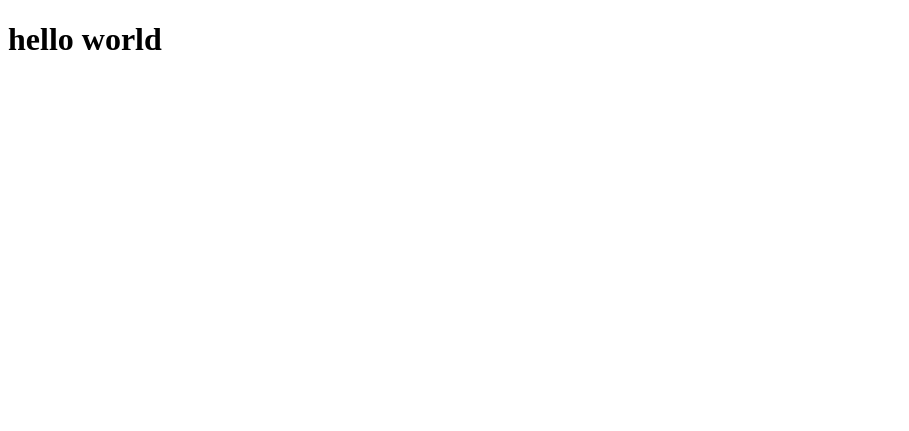
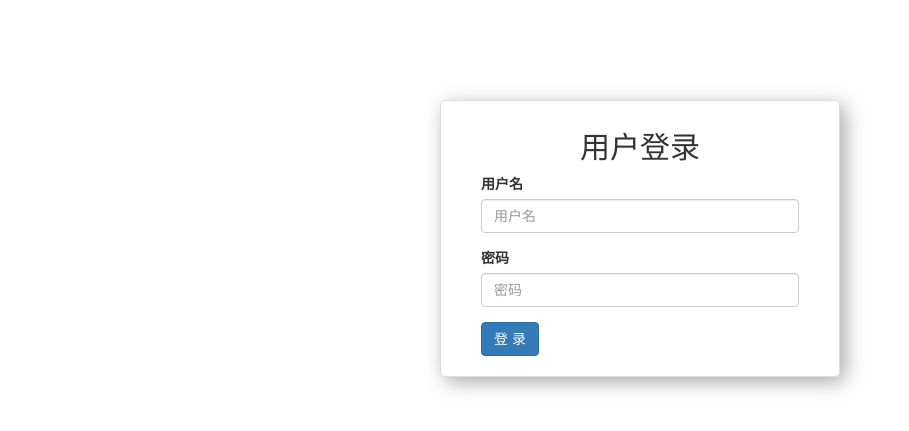
Before and after one commit to godd88/v2_django, a Django app: page /login/ in a window 1280 px wide. Before the commit the part shown is almost empty. Shown: the top 431 px of the page, without its empty margins (0-909 px from the left). Run offline with Django 4.2, Linux system fonts and the light colour scheme; some libraries are stand-ins or nearby versions.

Commit message:
login.html

```diff
--- a/viewer/templates/login.html
+++ b/viewer/templates/login.html
@@ -1,10 +1,42 @@
+{% load static %}
 <!DOCTYPE html>
 <html lang="en">
 <head>
     <meta charset="UTF-8">
     <title>Title</title>
+    <link rel="stylesheet" href="{% static 'plugins/bootstrap/css/bootstrap.min.css' %}">
+    <style>
+        .account {
+            width: 400px;
+            border: 1px solid #dddddd;
+            border-radius: 5px;
+            box-shadow: 5px 5px 20px #aaa;
+            margin-left: auto;
+            margin-right: auto;
+            margin-top: 100px;
+            padding: 20px 40px;
+        }
+        .account h2 {
+            margin-top: 10px;
+            text-align: center;
+        }
+    </style>
 </head>
 <body>
-<h1>hello world</h1>
+<div class="account">
+    <h2>用户登录</h2>
+    <form>
+        <div class="form-group">
+            <label>用户名</label>
+            <input type="text" class="form-control" placeholder="用户名">
+        </div>
+        <div class="form-group">
+            <label>密码</label>
+            <input type="password" class="form-control" placeholder="密码">
+        </div>
+
+        <input type="submit" value="登 录" class="btn btn-primary">
+    </form>
+</div>
 </body>
 </html>
--- a/we2say/settings.py
+++ b/we2say/settings.py
@@ -119,7 +119,7 @@ USE_TZ = True
 # Static files (CSS, JavaScript, Images)
 # https://docs.djangoproject.com/en/4.1/howto/static-files/
 
-STATIC_URL = 'static/'
+STATIC_URL = 'static/'  # 可以使用 {% load static %} 的语法
 
 # Default primary key field type
 # https://docs.djangoproject.com/en/4.1/ref/settings/#default-auto-field
```
